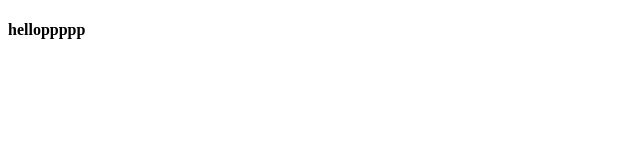
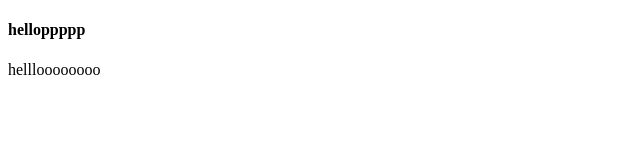
Before and after one commit to memaghaffar/umer, a plain HTML site: page abc.html in a window 1280 px wide. Shown: the whole page, without its empty margins (0-640 px from the left). Drawn offline with Linux system fonts and the light colour scheme.

Commit message:
Update abc.html

```diff
--- a/abc.html
+++ b/abc.html
@@ -7,5 +7,6 @@
 </head>
 <body>
     <h4>helloppppp</h4>
+    hellloooooooo
 </body>
 </html>
```
